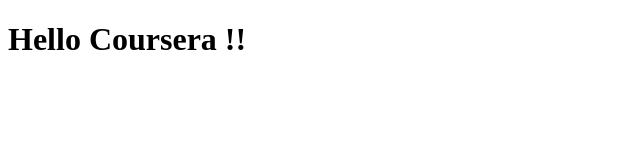
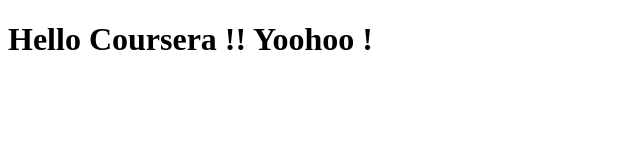
Before and after one commit to srbhai/coursera-test, a plain HTML site: page site/index.html in a window 1280 px wide. Shown: the whole page, without its empty margins (0-640 px from the left). Drawn offline with Linux system fonts and the light colour scheme.

Commit message:
one small change

```diff
--- a/site/index.html
+++ b/site/index.html
@@ -4,6 +4,6 @@
 		<title>Hello Coursera !</title>
 	</head>
 	<body>
-	<h1>Hello Coursera !! </h1>
+	<h1>Hello Coursera !! Yoohoo !</h1>
 	</body>
 </html>
```
